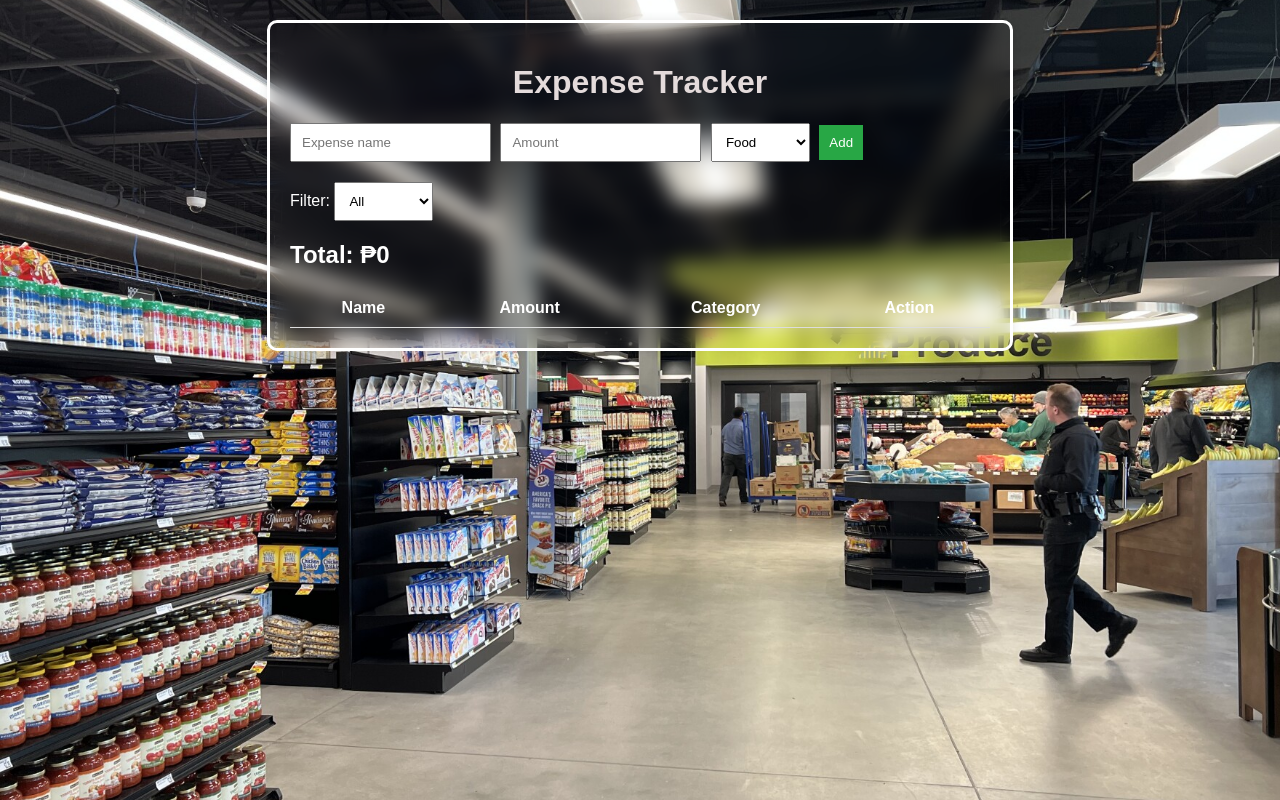
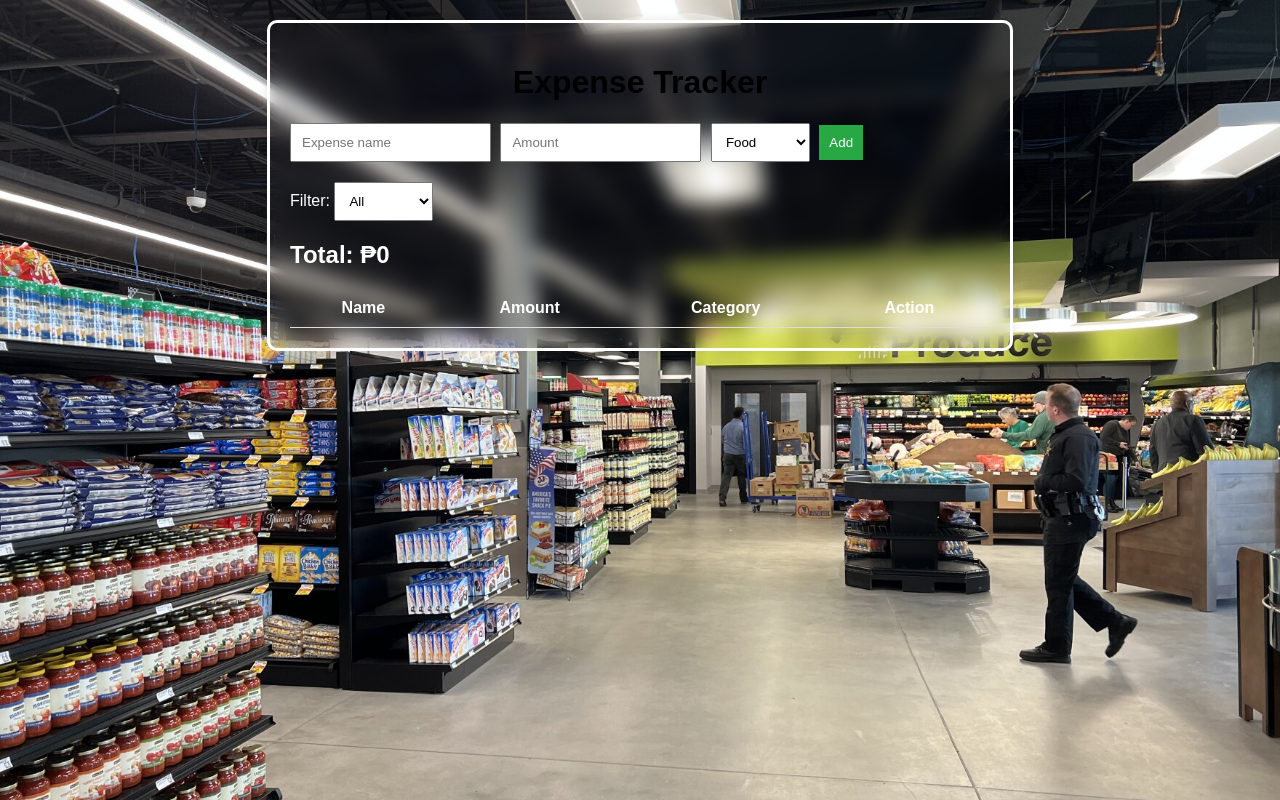
Before and after one commit to bhebinaustria25-dotcom/austria, a plain HTML site: page index.html in a window 1280 px wide. Drawn offline with Linux system fonts and the light colour scheme.

Commit message:
Update final.css

```diff
--- a/final.css
+++ b/final.css
@@ -21,7 +21,7 @@ body {
 }
 
 h1 {
-    color: rgb(228, 219, 219);
+    color: black;
     text-align: center;
 }
 label{
@@ -69,4 +69,5 @@ button:hover {
 }
 h2{
     color: white;
+
 }
```
